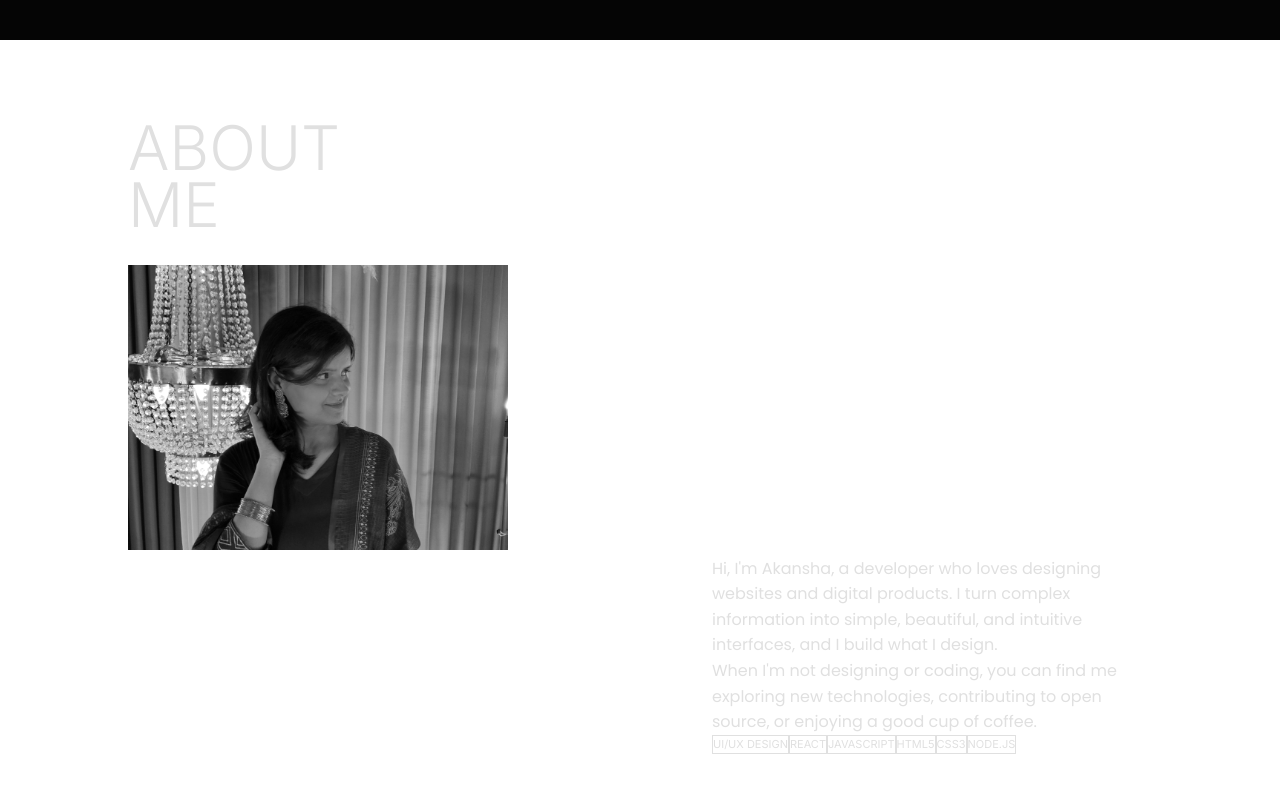
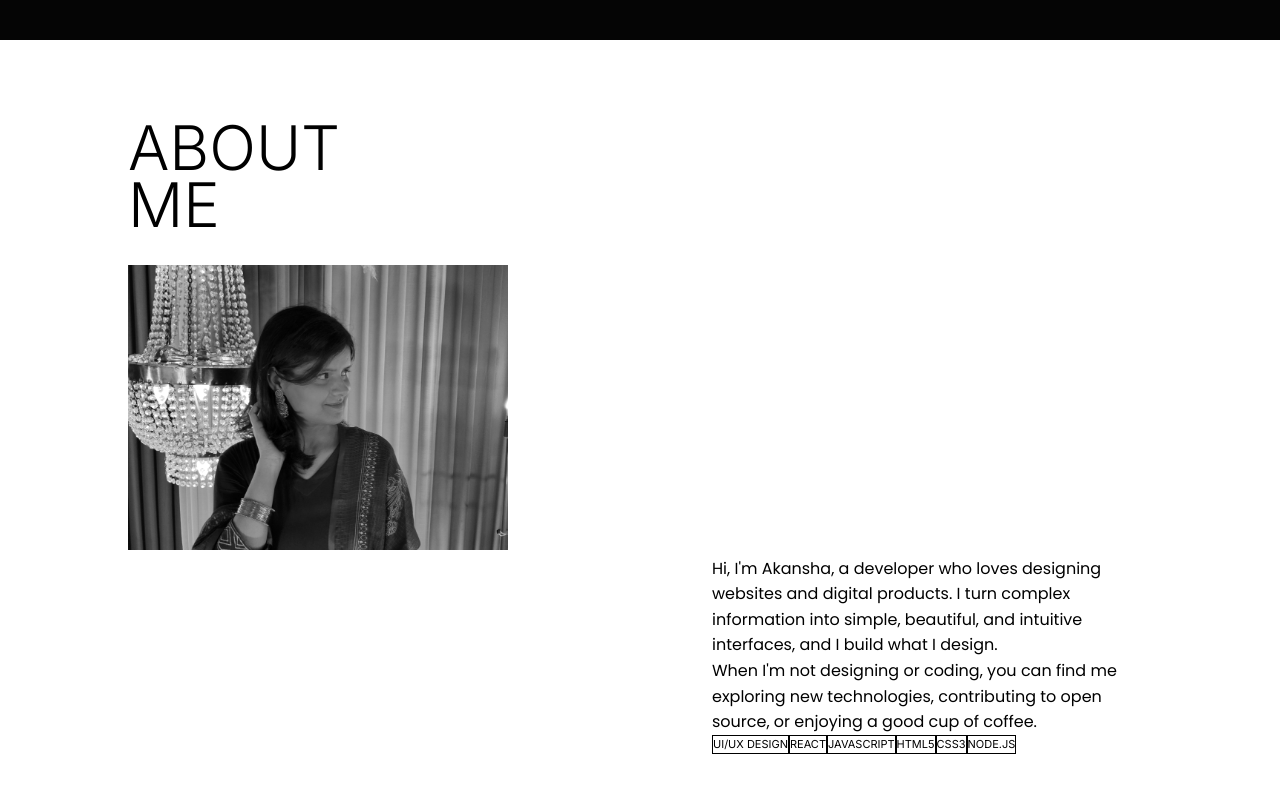
Before and after one commit to sheelakansha/akansha-portfolio, a React (Vite) app in the folder frontend/: page / in a window 1280 px wide. Shown: the part 760-1560 px from the top of the page. Built offline with nearby package versions, Linux system fonts and the light colour scheme.

Commit message:
Enforce pure black color (#000000) on all text in About Me section

```diff
--- a/frontend/src/components/About.jsx
+++ b/frontend/src/components/About.jsx
@@ -8,6 +8,7 @@ const mainPhoto = profileImg;
 /**
  * About Component - Editorial, asymmetric white & black magazine/slide layout.
  * Fixed to exact screen height (100vh) without scrolling.
+ * Enforces pure white background (#ffffff) and pure black text (#000000).
  */
 const About = () => {
     // Animation variants
@@ -33,11 +34,11 @@ const About = () => {
         <section
             id="about"
             className="relative w-full h-screen max-h-screen bg-white text-black px-6 sm:px-12 md:px-16 lg:px-24 py-10 md:py-14 lg:py-16 overflow-hidden flex flex-col justify-between select-none"
-            style={{ backgroundColor: '#ffffff' }}
+            style={{ backgroundColor: '#ffffff', color: '#000000' }}
         >
             {/* TOP HEADER & MAIN PHOTO ROW */}
             <div className="w-full flex flex-col md:flex-row justify-between items-start gap-6 md:gap-8">
-                {/* 1. HEADING (Top Left - Light sans-serif, 2 lines) */}
+                {/* 1. HEADING (Top Left - Light sans-serif, 2 lines, pure black text) */}
                 <motion.div
                     className="flex-1 max-w-lg"
                     initial="hidden"
@@ -47,7 +48,7 @@ const About = () => {
                 >
                     <h2
                         className="text-[clamp(2.5rem,4.8vw,4.8rem)] font-light text-black uppercase leading-[0.92] tracking-tight text-left m-0 p-0"
-                        style={{ fontFamily: 'Inter, Poppins, sans-serif', fontWeight: 300 }}
+                        style={{ fontFamily: 'Inter, Poppins, sans-serif', fontWeight: 300, color: '#000000' }}
                     >
                         About<br />Me
                     </h2>
@@ -70,10 +71,10 @@ const About = () => {
                     />
                 </motion.div>
 
-                {/* 2. SECTION NUMBER (Top Right) */}
+                {/* 2. SECTION NUMBER (Top Right - Pure black text) */}
                 <motion.div
                     className="hidden md:block text-black font-light text-base md:text-lg tracking-widest pt-2"
-                    style={{ fontFamily: 'Inter, sans-serif', fontWeight: 300 }}
+                    style={{ fontFamily: 'Inter, sans-serif', fontWeight: 300, color: '#000000' }}
                     initial="hidden"
                     whileInView="visible"
                     viewport={{ once: true, amount: 0.3 }}
@@ -92,16 +93,23 @@ const About = () => {
                     whileInView="visible"
                     viewport={{ once: true, amount: 0.3 }}
                     variants={fadeInUp}
+                    style={{ color: '#000000' }}
                 >
-                    <p className="text-black text-sm sm:text-base md:text-[16px] font-normal leading-relaxed text-left m-0">
+                    <p
+                        className="text-black text-sm sm:text-base md:text-[16px] font-normal leading-relaxed text-left m-0"
+                        style={{ color: '#000000' }}
+                    >
                         Hi, I'm Akansha, a developer who loves designing websites and digital products. I turn complex information into simple, beautiful, and intuitive interfaces, and I build what I design.
                     </p>
 
-                    <p className="text-black text-sm sm:text-base md:text-[16px] font-normal leading-relaxed text-left m-0">
+                    <p
+                        className="text-black text-sm sm:text-base md:text-[16px] font-normal leading-relaxed text-left m-0"
+                        style={{ color: '#000000' }}
+                    >
                         When I'm not designing or coding, you can find me exploring new technologies, contributing to open source, or enjoying a good cup of coffee.
                     </p>
 
-                    {/* SKILL TAGS (Thin 1px black outline, sharp corners, hover inversion) */}
+                    {/* SKILL TAGS (Thin 1px black outline, sharp corners, pure black text) */}
                     <div className="flex flex-wrap gap-2 mt-2">
                         {[
                             'UI/UX Design',
@@ -114,7 +122,7 @@ const About = () => {
                             <span
                                 key={tag}
                                 className="px-2.5 py-1 border border-black bg-transparent text-black text-[11px] sm:text-xs uppercase tracking-wider font-medium rounded-none hover:bg-black hover:text-white transition-colors duration-200 cursor-default"
-                                style={{ fontFamily: 'Inter, sans-serif' }}
+                                style={{ fontFamily: 'Inter, sans-serif', color: '#000000' }}
                             >
                                 {tag}
                             </span>
```
Also changed, not shown: 1 other file (tests, documents, lock files or other folders).
